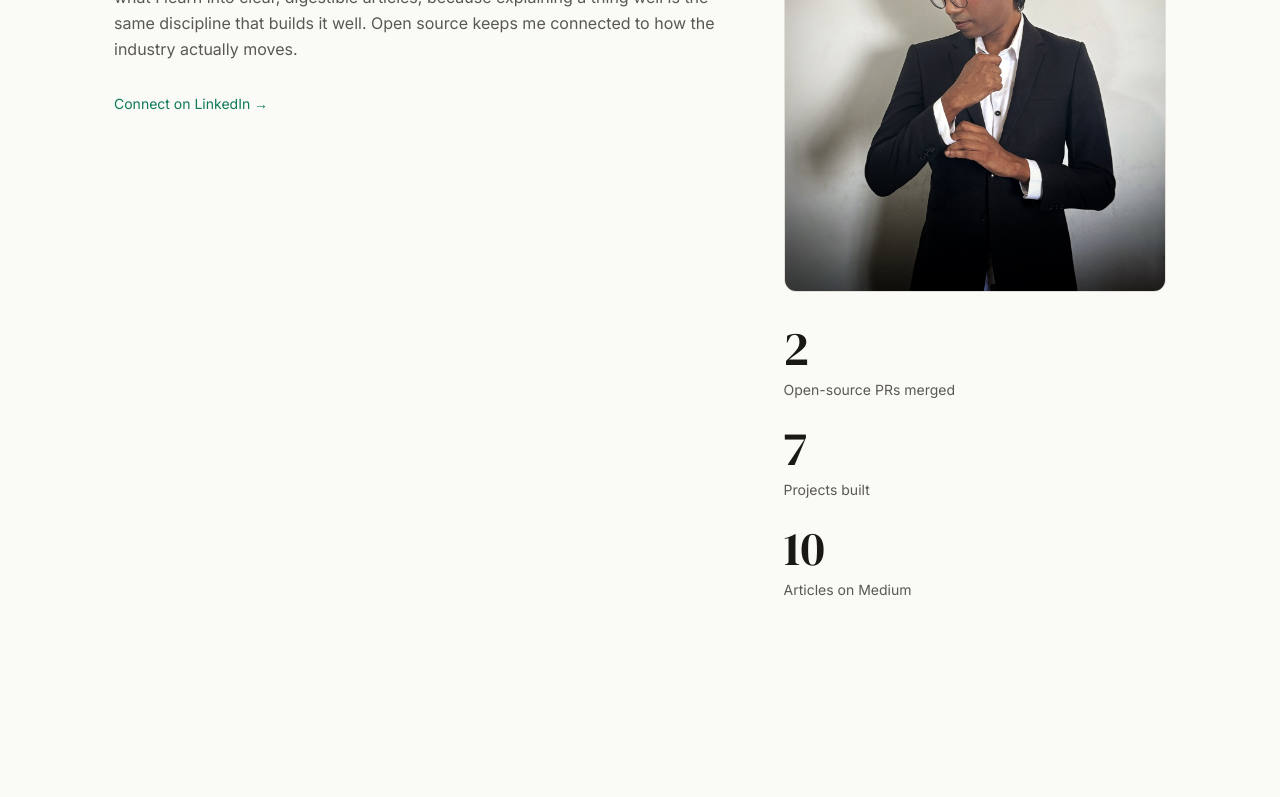
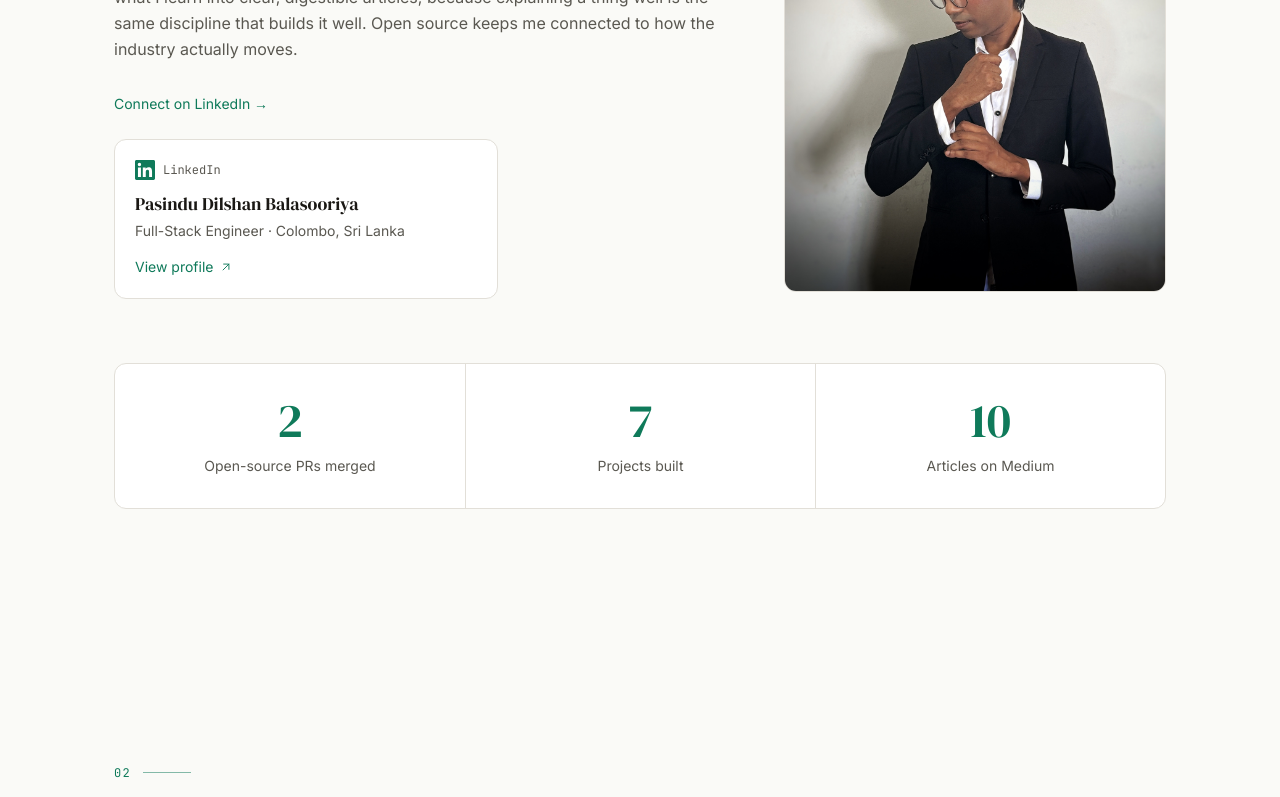
Before and after one commit to pasindubalasooriya/pasindubalasooriya.github.io, a React (Vite) app: page / in a window 1280 px wide. Shown: the part 1258-2055 px from the top of the page. Built offline with nearby package versions, Linux system fonts and the light colour scheme.

Commit message:
Fix LinkedIn URL in profile and enhance About component with LinkedIn card and stats display

```diff
--- a/index.html
+++ b/index.html
@@ -90,7 +90,7 @@
         ],
         "sameAs": [
           "https://github.com/pasindubalasooriya",
-          "https://www.linkedin.com/in/pasindu-dilshan-balasooriya-a18378305/",
+          "https://www.linkedin.com/in/pasindu-dilshan-balasooriya/",
           "https://medium.com/@pasindudilshanbalasooriya"
         ]
       }
--- a/src/components/About.jsx
+++ b/src/components/About.jsx
@@ -1,6 +1,7 @@
 import Section from './Section'
 import SectionHeader from './SectionHeader'
 import { profile, stats } from '../lib/profile'
+import { LinkedInIcon, ArrowUpRightIcon } from './icons'
 
 export default function About() {
   return (
@@ -29,10 +30,31 @@ export default function About() {
           >
             Connect on LinkedIn →
           </a>
+
+          {/* Themed LinkedIn card (custom, not the off-theme LinkedIn iframe widget). */}
+          <a
+            href={profile.linkedin}
+            target="_blank"
+            rel="noopener noreferrer"
+            className="group mt-6 block max-w-sm rounded-xl border border-line bg-surface p-5 transition-all duration-300 hover:border-accent hover:shadow-[0_10px_40px_-15px_rgba(29,158,117,0.45)]"
+          >
+            <div className="flex items-center gap-2 text-muted">
+              <LinkedInIcon className="w-5 h-5 text-accent" />
+              <span className="font-mono text-xs">LinkedIn</span>
+            </div>
+            <div className="mt-3 font-display text-lg text-text leading-snug">{profile.name}</div>
+            <p className="text-sm text-muted mt-1">
+              {profile.role} · {profile.location}
+            </p>
+            <span className="mt-4 inline-flex items-center gap-1.5 text-sm text-accent group-hover:text-accent-dim transition-colors">
+              View profile
+              <ArrowUpRightIcon className="w-3.5 h-3.5 transition-transform duration-300 group-hover:-translate-y-0.5 group-hover:translate-x-0.5" />
+            </span>
+          </a>
         </div>
 
-        {/* Photo + stat block 40% */}
-        <div className="md:col-span-2 flex flex-col gap-8">
+        {/* Photo 40% */}
+        <div className="md:col-span-2">
           <img
             src={profile.photo}
             alt={`Portrait of ${profile.name}`}
@@ -41,15 +63,26 @@ export default function About() {
               e.currentTarget.style.display = 'none'
             }}
           />
-          <div className="flex flex-col gap-6">
-            {stats.map((s) => (
-              <div key={s.label}>
-                <div className="font-display text-5xl text-text leading-none">{s.value}</div>
-                <div className="text-sm text-muted mt-2">{s.label}</div>
-              </div>
-            ))}
+        </div>
+      </div>
+
+      {/* Stats — horizontal card spanning the full width */}
+      <div className="mt-12 md:mt-16 grid grid-cols-3 overflow-hidden rounded-xl border border-line bg-surface divide-x divide-line">
+        {stats.map((s) => (
+          <div
+            key={s.label}
+            className="group relative px-6 py-8 text-center transition-colors duration-300 hover:bg-accent/5"
+          >
+            {/* Accent bar that grows in on hover */}
+            <span className="pointer-events-none absolute inset-x-0 top-0 h-0.5 origin-left scale-x-0 bg-accent transition-transform duration-300 group-hover:scale-x-100" />
+            <div className="font-display text-4xl md:text-5xl text-accent leading-none">
+              {s.value}
+            </div>
+            <div className="text-sm text-muted mt-3 transition-colors duration-300 group-hover:text-text">
+              {s.label}
+            </div>
           </div>
-        </div>
+        ))}
       </div>
     </Section>
   )
--- a/src/lib/profile.js
+++ b/src/lib/profile.js
@@ -15,7 +15,7 @@ export const profile = {
   // Social / contact links
   email: 'pasindudilshanbalasooriya@gmail.com',
   github: 'https://github.com/pasindubalasooriya',
-  linkedin: 'https://www.linkedin.com/in/pasindu-dilshan-balasooriya-a18378305/',
+  linkedin: 'https://www.linkedin.com/in/pasindu-dilshan-balasooriya/',
   medium: 'https://medium.com/@pasindudilshanbalasooriya',
 }
 
```
